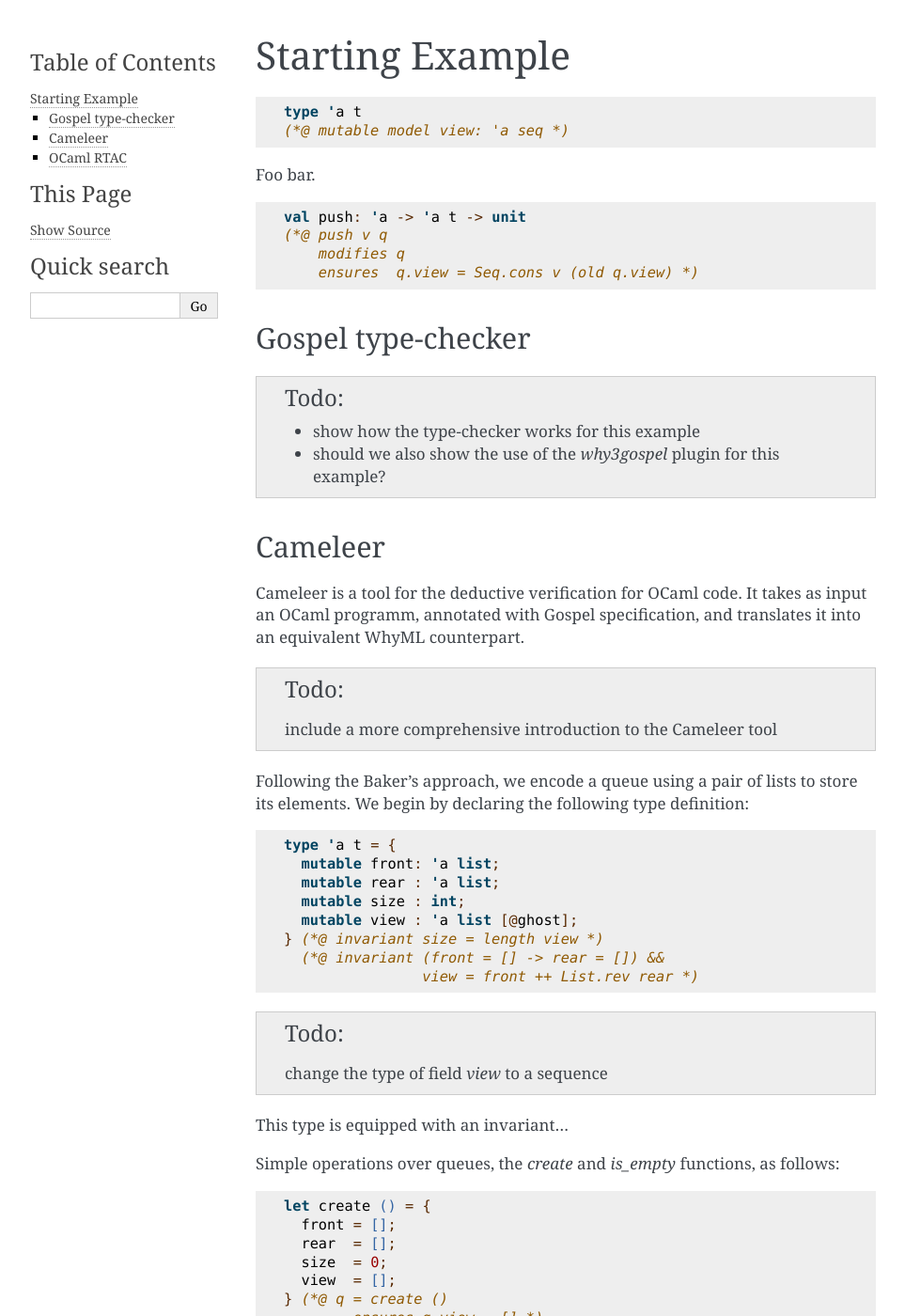
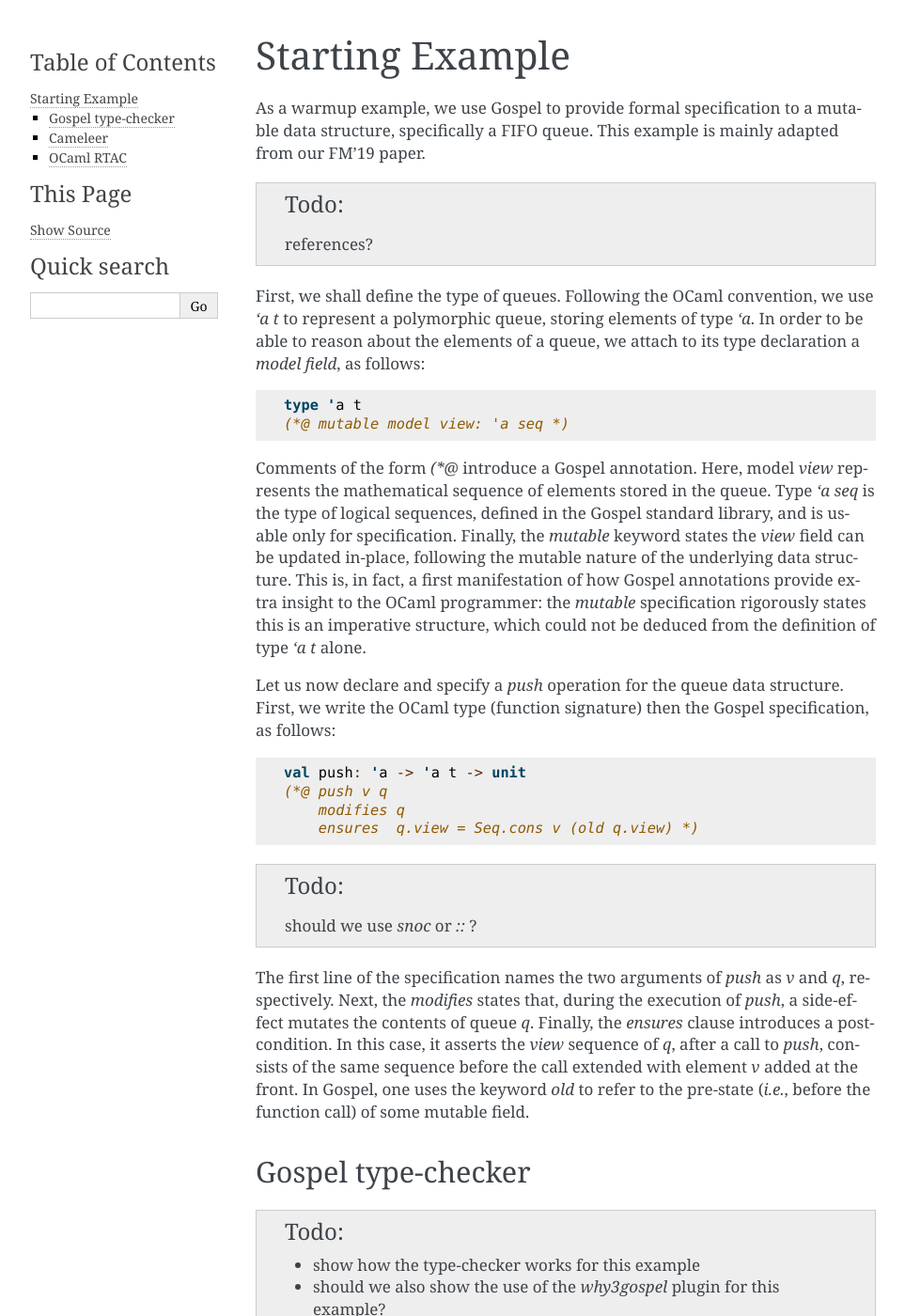
Before and after one commit to ocaml-gospel/gospel, a Sphinx documentation site: the page built from doc/starting.rst, in a window 1280 px wide and 1400 px high. Shown: the whole window at 94% size, without its empty margins (148-1111 px from the left). Built offline with Sphinx 7.4.7, drawn with Linux system fonts in a browser that asks for light colours.

Commit message:
Doc: starting example (wip).

```diff
--- a/doc/starting.rst
+++ b/doc/starting.rst
@@ -1,12 +1,37 @@
 Starting Example
 ================
+
+As a warmup example, we use Gospel to provide formal specification to a mutable
+data structure, specifically a FIFO queue. This example is mainly adapted from
+our FM'19 paper.
+
+.. todo::
+
+   references?
+
+First, we shall define the type of queues. Following the OCaml convention, we
+use `'a t` to represent a polymorphic queue, storing elements of type `'a`. In
+order to be able to reason about the elements of a queue, we attach to its type
+declaration a *model field*, as follows:
 
 .. code-block:: ocaml
 
    type 'a t
    (*@ mutable model view: 'a seq *)
 
-Foo bar.
+Comments of the form `(*@` introduce a Gospel annotation. Here, model `view`
+represents the mathematical sequence of elements stored in the queue. Type `'a
+seq` is the type of logical sequences, defined in the Gospel standard library,
+and is usable only for specification. Finally, the `mutable` keyword states
+the `view` field can be updated in-place, following the mutable nature of the
+underlying data structure. This is, in fact, a first manifestation of how Gospel
+annotations provide extra insight to the OCaml programmer: the `mutable`
+specification rigorously states this is an imperative structure, which could not
+be deduced from the definition of type `'a t` alone.
+
+Let us now declare and specify a `push` operation for the queue data
+structure. First, we write the OCaml type (function signature) then the Gospel
+specification, as follows:
 
 .. code-block:: ocaml
 
@@ -14,6 +39,20 @@
    (*@ push v q
        modifies q
        ensures  q.view = Seq.cons v (old q.view) *)
+
+.. todo::
+
+   should we use `snoc` or `::` ?
+
+The first line of the specification names the two arguments of `push` as `v` and
+`q`, respectively. Next, the `modifies` states that, during the execution of
+`push`, a side-effect mutates the contents of queue `q`. Finally, the `ensures`
+clause introduces a postcondition. In this case, it asserts the `view` sequence
+of `q`, after a call to `push`, consists of the same sequence before the call
+extended with element `v` added at the front. In Gospel, one uses the keyword
+`old` to refer to the pre-state (*i.e.*, before the function call) of some
+mutable field.
+
 
 Gospel type-checker
 ~~~~~~~~~~~~~~~~~~~
```
